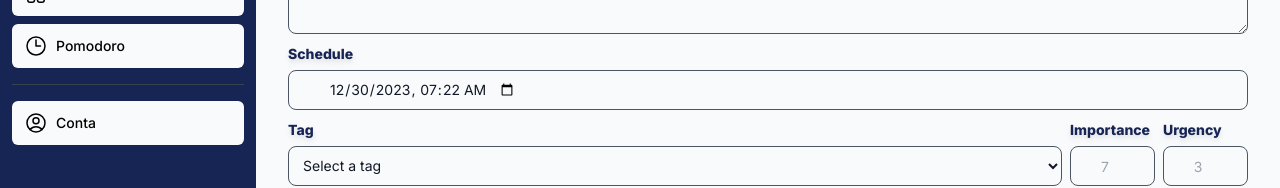
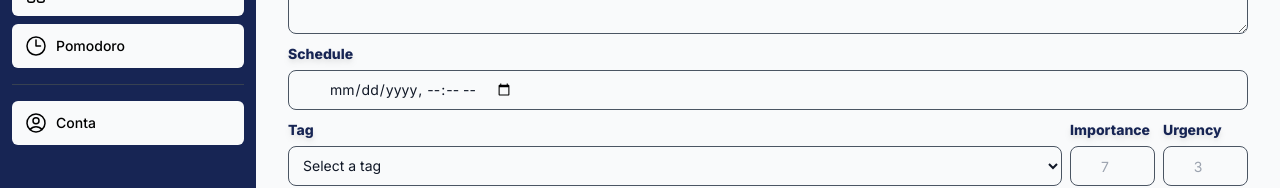
Before and after one commit to lucasKoyama/chronos-frontend, a Next.js app: page /app/tasks/add in a window 1280 px wide. Shown: the part 250-438 px from the top of the page. Built offline with nearby package versions, Linux system fonts and the light colour scheme.

Commit message:
fix: UTC date problem

```diff
--- a/src/app/lib/utils/DateNames.ts
+++ b/src/app/lib/utils/DateNames.ts
@@ -18,4 +18,9 @@ export class DateNames {
   public getDayOfMonth(): number {
     return this.date.getDate();
   }
+
+  public formatDateToInput(): string {
+    const [day, month, year, time] = this.date.toLocaleString().slice(0, -3).split(/[\/,]/);
+    return `${year}-${month}-${day}T${time.trim()}`;
+  }
 }
--- a/src/app/lib/utils/api/post.ts
+++ b/src/app/lib/utils/api/post.ts
@@ -4,6 +4,7 @@ import { TaskFromApi, TaskPayload } from '../../types/task';
 
 async function postTask(task: TaskPayload): Promise<TaskFromApi> {
   try {
+    console.log(task)
     const response: AxiosResponse<TaskFromApi> = await api.post('tasks', task);
     return response.data;
   } catch (error) {
--- a/src/app/ui/tasks/AddTaskForm.tsx
+++ b/src/app/ui/tasks/AddTaskForm.tsx
@@ -6,6 +6,7 @@ import Label from "../forms/label";
 import { useRef, useState } from "react";
 import { useDebouncedCallback } from 'use-debounce';
 import { useAuth } from "@/app/lib/utils/context/AuthContext";
+import { DateNames } from "@/app/lib/utils/DateNames";
 
 export default function AddTaskForm() {
   const { user } = useAuth();
@@ -50,6 +51,10 @@ export default function AddTaskForm() {
       setTaskPayload({ ...taskPayload, [id]: value });
     }, 100);
 
+  const handleDateInput = ({ value, id }: { value: string, id: string}) => {
+    setTaskPayload({ ...taskPayload, [id]: new Date(value).toString() });
+  };
+
   const labelStyle = "block mt-2.5 mb-1.5 text-sm font-extrabold text-blue-950 drop-shadow-md";
 
   return (
@@ -89,8 +94,8 @@ export default function AddTaskForm() {
         min="2023-12-01T00:00"
         max="2050-12-01T00:00"
         required
-        defaultValue={initialState.scheduled.toISOString().slice(0, -8)}
-        onChange={(input) => handleFormChange(input.target)}
+        defaultValue={new DateNames(initialState.scheduled).formatDateToInput()}
+        onChange={(input) => handleDateInput(input.target)}
       />
 
       <div className="w-full flex mb-1.5">
--- a/src/app/ui/tasks/EditTaskForm.tsx
+++ b/src/app/ui/tasks/EditTaskForm.tsx
@@ -8,6 +8,7 @@ import { fetchTaskById } from "@/app/lib/utils/api/fetch";
 import { PencilIcon } from "@heroicons/react/24/outline";
 import { updateTask } from "@/app/lib/utils/api/patch";
 import { useAuth } from "@/app/lib/utils/context/AuthContext";
+import { DateNames } from "@/app/lib/utils/DateNames";
 
 export default function EditTaskForm() {
   const { user } = useAuth();
@@ -36,11 +37,15 @@ export default function EditTaskForm() {
 
     router.push('/app');
   };
-
+  console.log(editingTask)
   const handleFormChange = useDebouncedCallback(
     ({ value, id }: { value: string, id: string}) => {
       if (editingTask) setEditingTask({ ...editingTask, [id]: value });
     }, 200);
+
+  const handleDateInput = ({ value, id }: { value: string, id: string}) => {
+    if (editingTask) setEditingTask({ ...editingTask, [id]: new Date(value).toString() });
+  };
 
   const labelStyle = "block mt-2.5 mb-1.5 text-sm font-extrabold text-blue-950 drop-shadow-md";
 
@@ -83,8 +88,8 @@ export default function EditTaskForm() {
         min="2023-12-01T00:00"
         max="2025-12-01T00:00"
         required
-        defaultValue={editingTask?.scheduled && String(editingTask.scheduled).slice(0, -8)}
-        onChange={(input) => handleFormChange(input.target)}
+        defaultValue={editingTask?.scheduled && new DateNames(editingTask.scheduled).formatDateToInput()}
+        onChange={(input) => handleDateInput(input.target)}
       />
 
       <div className="w-full flex mb-1.5">
```
